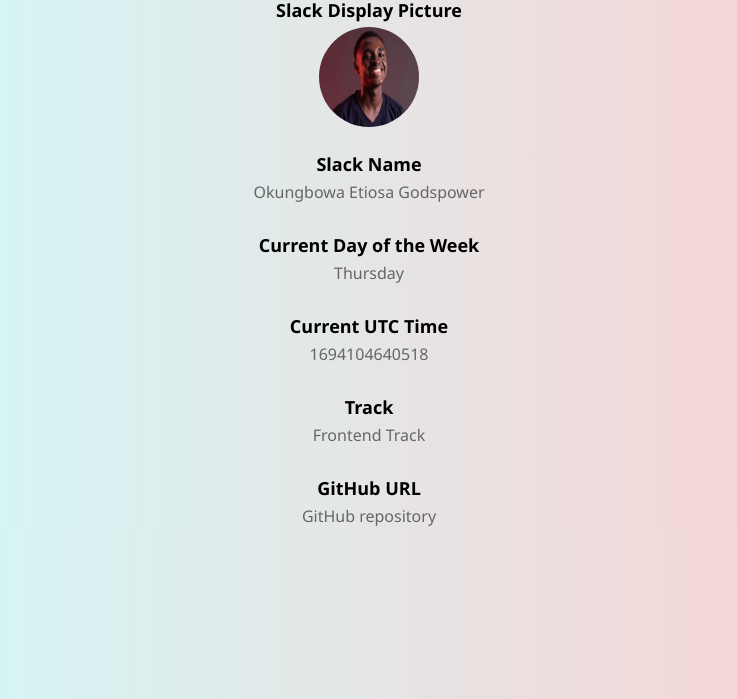
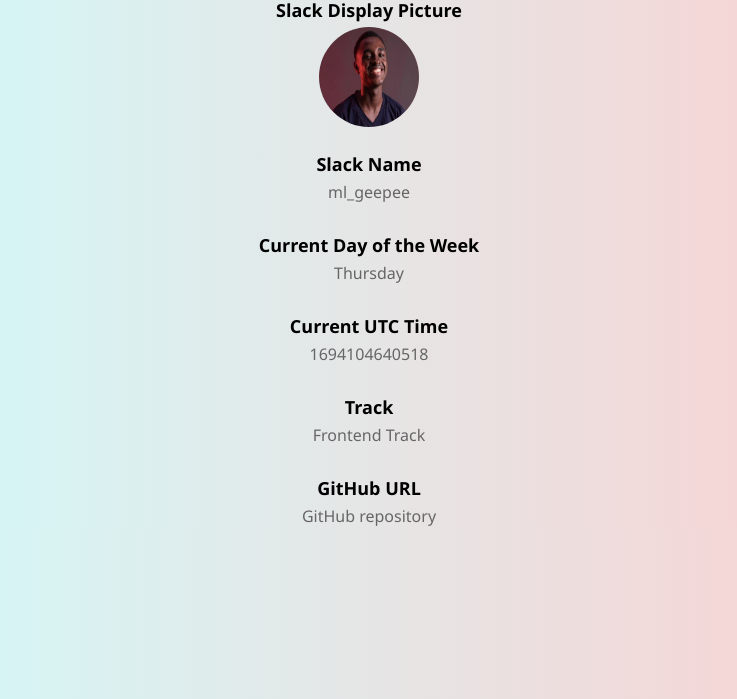
Before and after one commit to OkungbowaGodspower/HNG, a plain HTML site: page index.html in a window 1280 px wide. Shown: the part 101-800 px from the top of the page, without its empty margins (271-1008 px from the left). Drawn offline with Linux system fonts and the light colour scheme.

Commit message:
Update slack username

```diff
--- a/index.html
+++ b/index.html
@@ -18,7 +18,7 @@
 
         <div class="data-item">
             <h2>Slack Name</h2>
-            <p data-testid="slackUserName">Okungbowa Etiosa Godspower</p>
+            <p data-testid="slackUserName">ml_geepee</p>
         </div>
 
         <div class="data-item">
```
